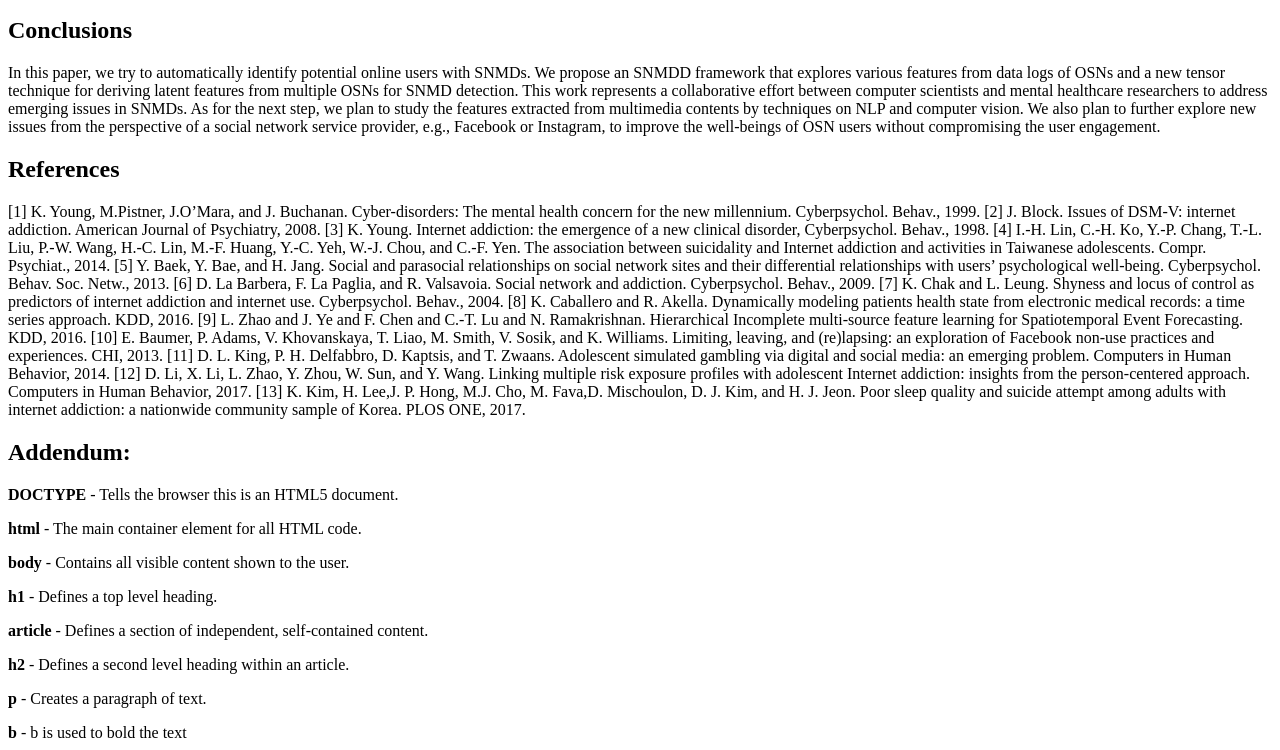
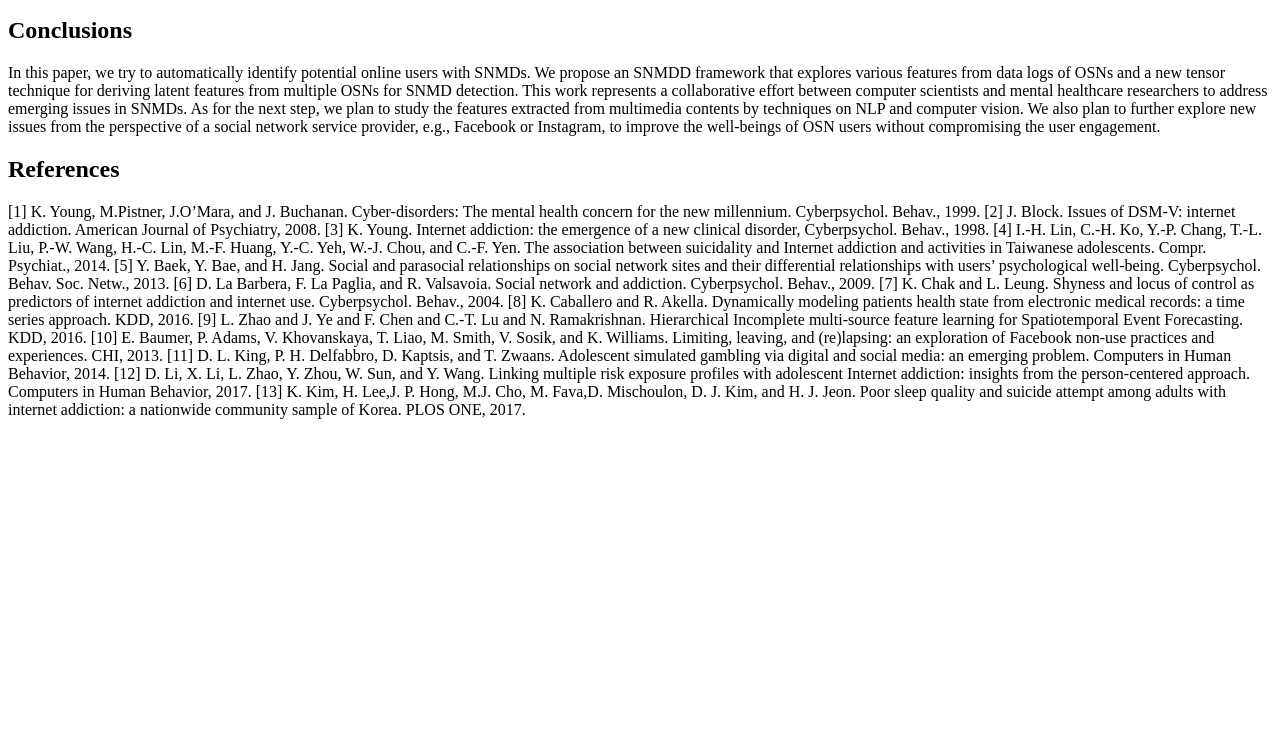
Before and after one commit to SINDHUJA66/homework2, a website: page src/index.html in a window 1280 px wide. Shown: the part 1187-1937 px from the top of the page. After the commit the page ends 1622 px from the top, so only its background shows below. Drawn offline with Linux system fonts and the light colour scheme.

Commit message:
Update index.html

```diff
--- a/src/index.html
+++ b/src/index.html
@@ -67,16 +67,5 @@ and computer vision. We also plan to further explore new issues from the perspec
  </p>
 </article>
 
-<h2>Addendum:</h2>
-
-<p><b>DOCTYPE</b> - Tells the browser this is an HTML5 document.</p>
-<p><b>html</b> - The main container element for all HTML code.</p>
-<p><b>body</b> - Contains all visible content shown to the user.</p>
-<p><b>h1</b> - Defines a top level heading.</p>
-<p><b>article</b> - Defines a section of independent, self-contained content.</p>
-<p><b>h2</b> - Defines a second level heading within an article.</p>
-<p><b>p</b> - Creates a paragraph of text.</p>
-<b>b</b> - b is used to bold the text
-
 </body>
 </html>
```
